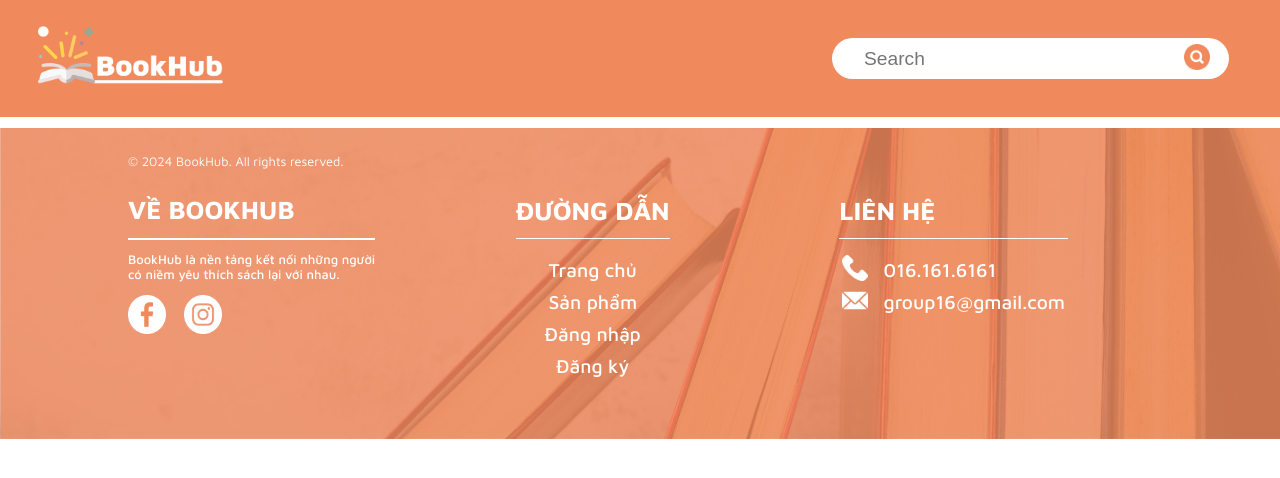
After one commit to tranthehuuphuc/Bookhub, a PHP site: page /Account/Profile.html in a window 1280 px wide. The commit adds this page. Shown: the top 478 px of the page. Run offline with PHP 8.4, Linux system fonts and the light colour scheme.

Commit message:
Good morning

```diff
--- /dev/null
+++ b/Account/AccountStyle.css
@@ -0,0 +1,89 @@
+
+
+@font-face {
+    font-family: 'MavenPro';
+    src: url('./fonts/MavenPro-VariableFont_wght.ttf');
+}
+
+html, body {
+    margin: 0;
+    padding: 0;
+    font-family: 'MavenPro';
+}
+
+.visuallyhidden {
+    position: absolute;
+    width: 1px;
+    height: 1px;
+    margin: -1px;
+    padding: 0;
+    overflow: hidden;
+    clip: rect(0, 0, 0, 0);
+    border: 0;
+}
+
+#globalheader {
+    background-color: #F08A5D;
+    padding: 0;
+    margin: 0;
+    display: flex;
+    width: 100%;
+    height: auto;
+    position: fixed;
+    z-index: 1;
+}
+
+#BookHub {
+    width: 15vw;
+    height: auto;
+    margin: 2vw;
+    padding: 0px;
+    margin-left: 3vw;
+}
+
+#globalnav {
+    background-color: #ffffff;
+    color: #F08A5D;
+    padding: 0.5vw;
+    text-align: center;
+    display: flex;
+    margin: auto;
+    margin-right: 4vw;
+    border-radius: 4vw;
+    width: 30vw;
+}
+
+
+#main {
+    margin: 0;
+    padding: 0;
+    padding-top: 10vw;
+    display: flex;
+}
+
+footer {
+    display: flex;
+    background-image: url('../assets/footer.png');
+    background-size: cover;
+    background-repeat: no-repeat;
+    color: #fff;
+    font-family:MavenPro;
+}
+
+.footer-content {
+    padding: 1vw;
+    padding-left: 10vw;
+    padding-top: 1vw;
+    padding-bottom: 8vw;
+}
+
+.link_contact {
+    padding: 3.25vw;
+    padding-left: 10vw;
+}
+
+.contact {
+    display: flex;
+    padding: 3.25vw;
+    padding-left: 10vw;
+}
--- /dev/null
+++ b/Account/Profile.html
@@ -0,0 +1,61 @@
+<!DOCTYPE html>
+<html>
+    <head>
+        <meta charset="utf-8">
+        <meta name="viewport" content="width=device-width, initial-scale=1, viewport-fit=cover">
+        <link rel="stylesheet" type="text/css" href="./AccountStyle.css">
+        <title>Profile</title>
+        <link rel="icon" type="image/x-icon" href="./AccountAssets/account.png">
+    </head>
+
+    <body>
+        <h1 class="visuallyhidden">Profile</h1>
+
+        <div id="globalheader">
+            <a href="Bookhub.html"><img id="BookHub" src="../assets/logo.png" alt="BookHub"></a>
+            <nav id="globalnav">
+                <input type="text" id="search" placeholder="Search" style="border-style: none; padding: 0; margin: 0; margin-left: 2vw; font-size: 1.5vw;">
+                <button href="Bookhub.html" style="border-style: none; width: fit-content; height: auto; padding: 0; margin: auto; margin-right: 1vw; background-color: #ffffff; border-radius: 1vw;"><img src="../assets/search.png" alt="Search" style="width: 2vw; height: auto; padding: 0; margin: 0;"></button>
+            </nav>
+        </div>
+
+        <main id="main">
+
+        </main>
+
+        <footer>
+            <div class="footer-content">
+                <p style="font-size: 1vw;">&copy; 2024 BookHub. All rights reserved.</p>
+                <p style="font-size:2vw;font-weight:700;margin-bottom:1.1vw;">VỀ BOOKHUB</p>
+                <div style="width: 100%; height: 0.1vw; background-color: #ffffff;margin-bottom: 1vw;"></div>
+                <p style="font-size:1vw ; font-weight: 500;margin-bottom: 1vw;">BookHub là nền tảng kết nối những người
+                <br/>có niềm yêu thích sách lại với nhau.</p>
+                <a href="https://facebook.com" target="_blank" style="margin-right: 1vw;"><img src="../assets/facebook.png" alt="facebook" style="height: auto;width: 3vw;"></a>
+                <a href="https://instagram.com" target="_blank"><img src="../assets/instagram.png" alt="instagram" style="height: auto;width: 3vw;"></a>
+            </div>
+            <div class="link_contact">
+                <p style="font-size:2vw;font-weight:700;margin-bottom:1vw ;">ĐƯỜNG DẪN</p>
+                <div style="width: 100%; height: 0.1vw; background-color: #ffffff;margin-bottom: 0vw;"></div>
+                <ul style="list-style-type: none; font-size: 1.5vw;text-align: center;padding-left: 0;font-weight: 500;">
+                    <li style="margin-bottom: 0.7vw;"><a href="Bookhub.html" style="color: white; text-decoration: none;" id="myLink">Trang chủ</a></li>
+                    <li style="margin-bottom: 0.7vw;"><a href="Bookhub.html" style="color: white; text-decoration: none;" id="myLink">Sản phẩm</a></li>
+                    <li style="margin-bottom: 0.7vw;"><a href="Bookhub.html" style="color: white; text-decoration: none;" id="myLink">Đăng nhập</a></li>
+                    <li style="margin-bottom: 0.7vw;"><a href="Bookhub.html" style="color: white; text-decoration: none;" id="myLink">Đăng ký</a></li>
+                </ul>
+            </div>
+            <div class="contact" style="display:block">
+                <p style="font-size:2vw;font-weight:700;margin-bottom:1vw;">LIÊN HỆ</p>
+                <div style="width: 100%; height: 0.1vw; background-color: #ffffff;margin-bottom: 1vw;"></div>
+                <table>
+                    <tr>
+                        <td style="padding-right: 1vw;"><img src="../assets/phone-call.png" alt="phone" style="height: auto;width: 2vw;"></td>
+                        <td style="font-size: 1.5vw;font-weight: 500;vertical-align: middle;">016.161.6161</td>
+                    </tr>
+                    <tr>
+                        <td style="padding-right: 1vw;"><img src="../assets/email.png" alt="mail" style="height: auto;width: 2vw;"></td>
+                        <td style="font-size: 1.5vw;font-weight: 500;vertical-align: middle;">group16@gmail.com</td>
+                </table>
+            </div>
+        </footer>
+    </body>
+</html>
```
Also changed, not shown: Bookhub.html (+52 -39 lines), style.css (+93 -4 lines), Account/AccountAssets/account.png (added), Account/AccountAssets/notification.png (added), Account/AccountAssets/option.png (added), Account/AccountAssets/package.png (added), Account/AccountAssets/privacy.png (added), Account/AccountAssets/setting.png (added), 3 other files.
